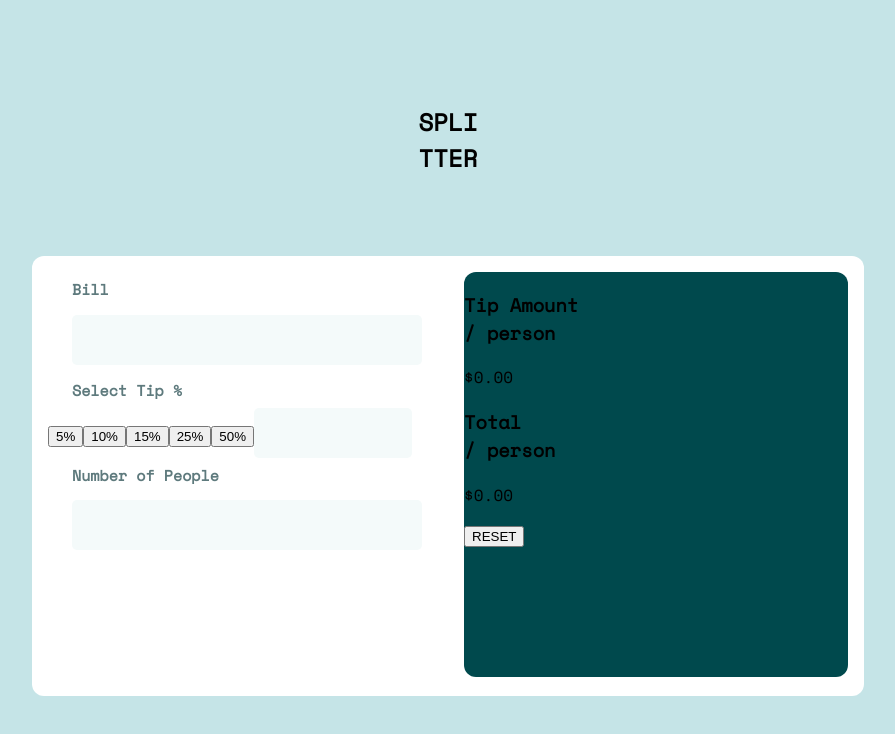
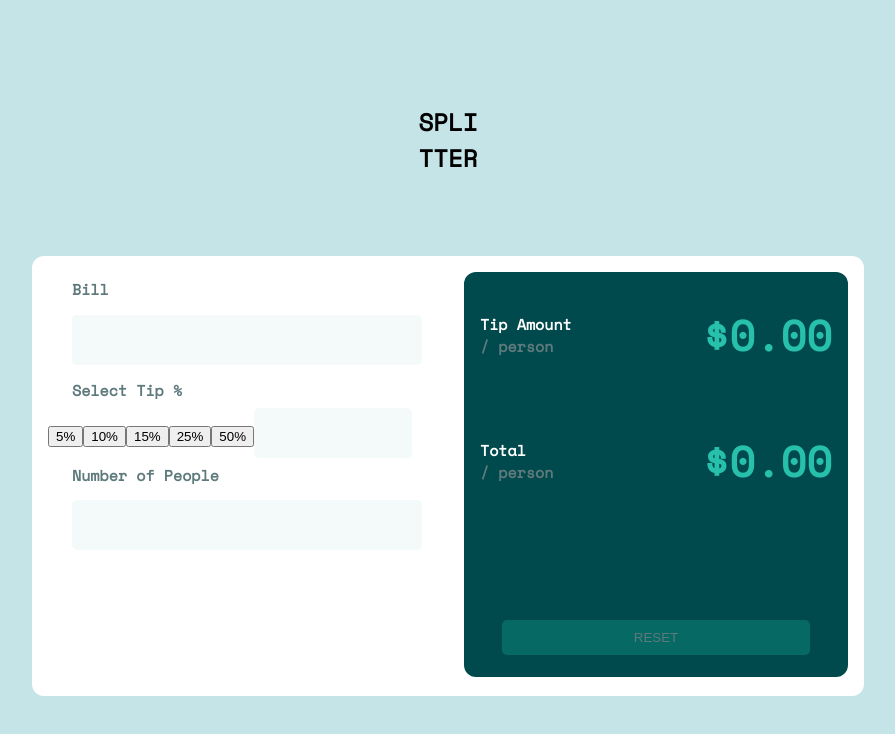
Before and after one commit to Geraldoeze/tip-calc, a React (Create React App) app: page / in a window 1280 px wide. Shown: the top 734 px of the page, without its empty margins (192-1087 px from the left). Built offline with nearby package versions, Linux system fonts and the light colour scheme.

Commit message:
tip results

```diff
--- a/src/component/tip-form.js
+++ b/src/component/tip-form.js
@@ -7,22 +7,22 @@ const TipCal = () => {
 
     }
     return (
-        <div className="tip-container ">
+        <form className="tip-container ">
             <div className="tip-form">
-                <form>
+
                     <label htmlFor="Bill">Bill</label>
                     <input className="tip-input"  type="number"/>
                     <label htmlFor="tip">Select Tip %</label>
                     {percentage.map((per, id, arr) => {
                         return (
-                        <button key={id}>{per}%</button>
+                        <button type="button" key={id}>{per}%</button>
                         )
                     })}
                         <input className="tip-input__odd" type="number"/>
                     <label htmlFor="number" >Number of People</label>
                     <input className="tip-input" type="number" />
 
-                </form>
+
             </div>
             <div className="tip-result">
               <div className="tip-amount">
@@ -33,9 +33,10 @@ const TipCal = () => {
                 <h3>Total<br /><span>/ person</span></h3>
                 <p>$0.00</p>
               </div>
-                <button type='reset' onClick={SubmitHandler}>RESET</button>
+                <button className="btn" type='reset' onClick={SubmitHandler}>RESET</button>
             </div>
-        </div>
+        </form>
+
      );
 }
 
--- a/src/component/tipStyles.css
+++ b/src/component/tipStyles.css
@@ -6,13 +6,6 @@
     border-radius: 12px;
   }
 
-.tip-result {
-    background-color: hsl(183, 100%, 15%);
-    height: 92%;
-    width: 50%;
-    margin: 1rem;
-    border-radius: inherit;
-  }
 
 .tip-form {
     width: 50%;
@@ -46,16 +39,16 @@ label {
     font-size: 24px;
     border: 0;
     border-radius: 5px;
-    background-color:hsl(189, 41%, 97%); ;
+    background-color:hsl(189, 41%, 97%);
 }
 
 input:hover {
-    border: 3px solid hsl(186, 14%, 43%);
+    border: 3px solid hsl(172, 67%, 45%);
 }
 /* changes the default border color */
 input:focus{
     outline: none !important;
-    border: 3px solid hsl(186, 14%, 43%);
+    border: 3px solid hsl(172, 67%, 45%);
 }
 /* hides the default arrow button */
 input::-webkit-outer-spin-button,
@@ -63,3 +56,51 @@ input::-webkit-inner-spin-button {
   -webkit-appearance: none;
   margin: 0;
 }
+
+/*  */
+
+.tip-result {
+  background-color: hsl(183, 100%, 15%);
+  height: 92%;
+  width: 50%;
+  margin: 1rem;
+  border-radius: inherit;
+  display: inline-block;
+}
+
+.tip-amount {
+  display: flex;
+  width: 100%;
+  align-items: center;
+  justify-content: space-between;
+}
+
+h3 {
+  margin: 2rem 1rem;
+  font-size: 15px;
+  color: white
+
+}
+
+span {
+  color:  hsl(186, 14%, 43%);
+}
+
+p {
+  margin: 2rem 1rem;
+  color: hsl(172, 67%, 45%);
+  font-size: 42px;
+  font-weight: 700;
+
+}
+
+.btn {
+  display: block;
+  margin: 25% 10% 5% 10% ;
+  width: 80%;
+  height: 2.2rem;
+  border: 0;
+  border-radius: 5px;
+  color: hsl(186, 14%, 43%);
+  background-color:hsla(172, 82%, 30%, 0.493);
+}
```
